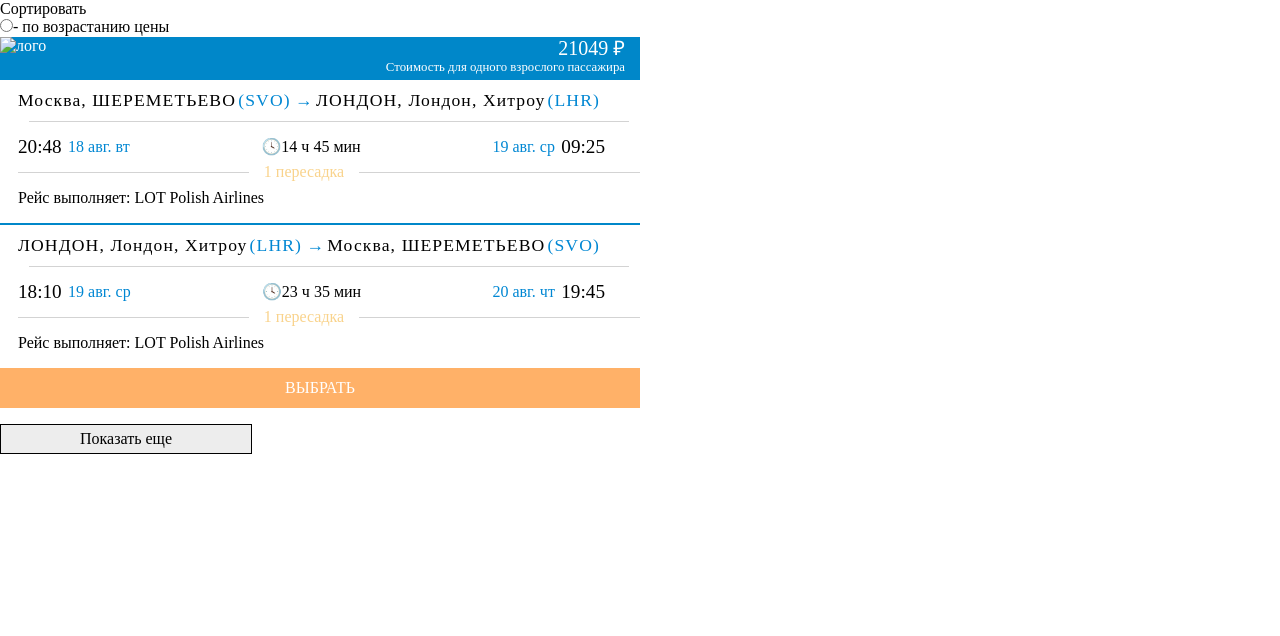
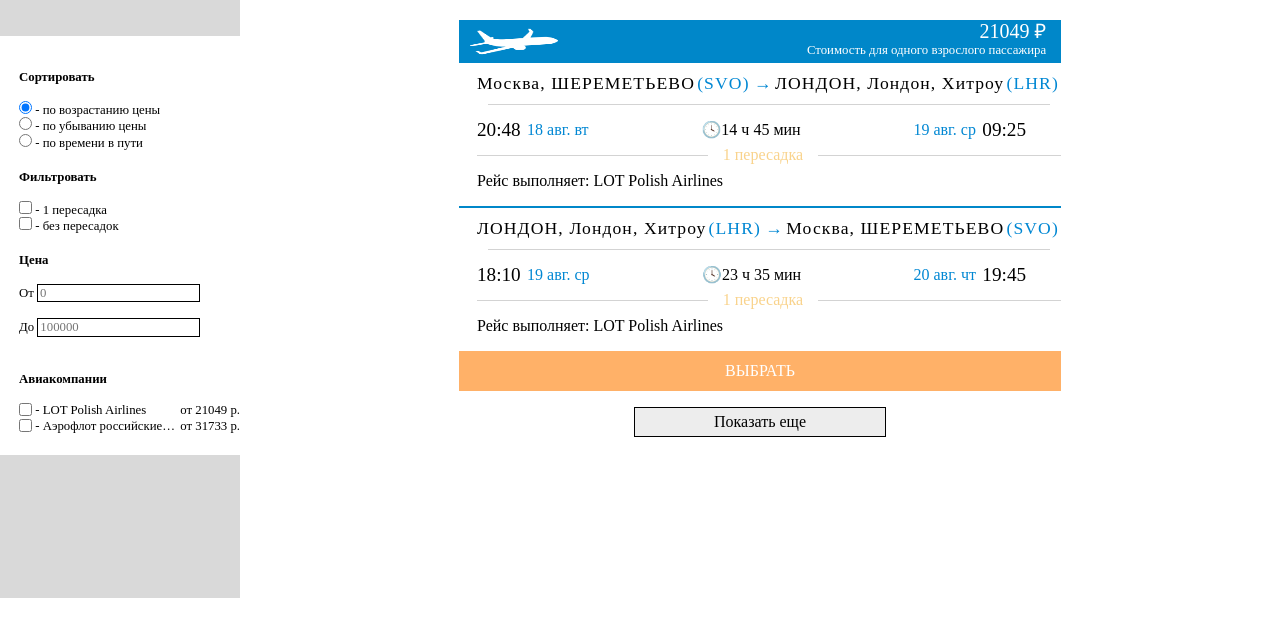
Before and after one commit to Elensmith/air-tickets-sort, a website built with webpack: page src/index.html in a window 1280 px wide. Built offline with nearby package versions, Linux system fonts and the light colour scheme.

Commit message:
блок сортировки, страница похожа на финал, для мобилок ничего пока нет

```diff
--- /dev/null
+++ b/src/blocks/main/main.css
@@ -0,0 +1,5 @@
+.main {
+  display: flex;
+  flex-direction: row;
+  justify-content: space-between;
+}
--- a/src/blocks/search-result/search-result__show-more.css
+++ b/src/blocks/search-result/__show-more/search-result__show-more.css
@@ -3,5 +3,5 @@
   height: 1.875rem;
   background-color: #EDEDED;
   border: solid black 1px;
-  margin-top: 1.125rem;;
+  margin-top: 1.125rem;
 }
--- /dev/null
+++ b/src/blocks/search-result/search__result.css
@@ -0,0 +1,9 @@
+@import url(./__show-more/search-result__show-more.css);
+
+.search-result {
+  display: flex;
+  flex-direction: column;
+  align-items: center;
+  margin: auto;
+  margin-top: 1.25rem;
+}
--- /dev/null
+++ b/src/blocks/sort/__avia/_input-first/sort__avia_input-first.css
@@ -0,0 +1,7 @@
+.sort__avia_input-first {
+  width:9.063rem;
+  /* height:50px; */
+  overflow:hidden;
+  text-overflow:ellipsis;
+  white-space: nowrap;
+}
--- /dev/null
+++ b/src/blocks/sort/__avia/_input-second/sort__avia_input-second.css
@@ -0,0 +1,7 @@
+.sort__avia_input-second {
+  width:9.063rem;
+  /* height:50px; */
+  overflow:hidden;
+  text-overflow:ellipsis;
+  white-space: nowrap;
+}
--- /dev/null
+++ b/src/blocks/sort/__avia/_inputs/sort__avia_inputs.css
@@ -0,0 +1,4 @@
+.sort__avia_inputs {
+  display: flex;
+  flex-direction: row;
+}
--- /dev/null
+++ b/src/blocks/sort/__avia/sort__avia.css
@@ -0,0 +1,10 @@
+@import url(./_input-first/sort__avia_input-first.css);
+@import url(./_input-second/sort__avia_input-second.css);
+@import url(./_inputs/sort__avia_inputs.css);
+
+.sort__avia {
+  display: flex;
+  flex-direction: column;
+  padding:  0 0 1.188rem 1.188rem;
+  background-color: white;
+}
--- /dev/null
+++ b/src/blocks/sort/__filter/sort__filter.css
@@ -0,0 +1,6 @@
+.sort__filter {
+  display: flex;
+  flex-direction: column;
+  padding:  0 0 1.188rem 1.188rem;
+  background-color: white;
+}
--- /dev/null
+++ b/src/blocks/sort/__price/_input/sort__price_input.css
@@ -0,0 +1,7 @@
+.sort__price_input {
+  border: black 1px solid;
+}
+
+.sort__price_input:first-child {
+margin-bottom: 1rem;
+}
--- /dev/null
+++ b/src/blocks/sort/__price/sort__price.css
@@ -0,0 +1,8 @@
+@import url(./_input/sort__price_input.css);
+
+.sort__price {
+  display: flex;
+  flex-direction: column;
+  padding:  0 0 1.188rem 1.188rem;
+  background-color: white;
+}
--- /dev/null
+++ b/src/blocks/sort/__sort/sort__sort.css
@@ -0,0 +1,6 @@
+.sort__sort {
+  display: flex;
+  flex-direction: column;
+  padding:  2.125rem 0 1.188rem 1.188rem;
+  background-color: white;
+}
--- /dev/null
+++ b/src/blocks/sort/__title/sort__title.css
@@ -0,0 +1,4 @@
+.sort__title {
+  font-weight: bold;
+  padding-bottom: 1rem;
+}
--- /dev/null
+++ b/src/blocks/sort/sort.css
@@ -0,0 +1,17 @@
+@import url(./__sort/sort__sort.css);
+@import url(./__avia/sort__avia.css);
+@import url(./__filter/sort__filter.css);
+@import url(./__price/sort__price.css);
+@import url(./__title/sort__title.css);
+
+.sort {
+  display: flex;
+  flex-direction: column;
+  max-width: 15.938rem;
+  font-size: 0.8em;
+  padding-left: 1.188rem;
+  background-color: #D9D9D9;
+  /* height: 39.938rem; */
+  padding: 2.25rem 0 8.938rem 0;
+
+}
--- /dev/null
+++ b/src/blocks/ticket/__air-logo/ticket__air-logo.css
@@ -0,0 +1,6 @@
+.ticket__air-logo {
+  width: 5.5rem;
+  height: 1.813rem;
+  align-self: center;
+  padding-left: 0.688rem;
+}
--- a/src/blocks/ticket/ticket.css
+++ b/src/blocks/ticket/ticket.css
@@ -18,6 +18,7 @@
 @import url(./__date/ticket__date.css);
 @import url(./__departure-time/ticket__departure-time.css);
 @import url(./__arrival-time/ticket__arrival-time.css);
+@import url(./__air-logo/ticket__air-logo.css);
 
 .ticket {
    max-width: 40rem;
--- a/src/index.html
+++ b/src/index.html
@@ -12,16 +12,46 @@
   <div class="root">
     <main class="main">
       <div class="sort">
-        <div class="sort__sort">
-          <div class="sort__title">Сортировать</div>
-          <input type="radio">- по возрастанию цены</input>
-        </div>
+        <form class="sort__sort">
+          <p class="sort__title">Сортировать</p>
+          <p><input type="radio" name="test" checked>&nbsp;- по возрастанию цены</input></p>
+          <p><input type="radio" name="test">&nbsp;- по убыванию цены</input></p>
+          <p><input type="radio" name="test">&nbsp;- по времени в пути</input></p>
+        </form>
+        <form class="sort__filter">
+          <p class="sort__title">Фильтровать</p>
+          <p><input type="checkbox" name="a">&nbsp;- 1 пересадка</input></p>
+          <p><input type="checkbox" name="a">&nbsp;- без пересадок</input></p>
+        </form>
+        <form class="sort__price">
+          <p class="sort__title">Цена</p>
+          <p>От&nbsp;<input class="sort__price_input" type="text" placeholder="0" name="a" pattern="[\d]"></input></p>
+          <p>До&nbsp;<input class="sort__price_input" type="text" placeholder="100000" name="a" pattern="[\d]"></input>
+          </p>
+        </form>
+        <form class="sort__avia">
+          <p class="sort__title">Авиакомпании</p>
+          <div class="sort__avia_inputs">
+            <p><input type="checkbox" name="a">
+            <p class="sort__avia_input-first">&nbsp;- LOT Polish Airlines</p></input>
+            <p>&nbsp;от&nbsp;</p>
+            <p class="sort__avia_price-first">21049 p.</p>
+            </p>
+          </div>
+          <div class="sort__avia_inputs">
+            <p><input type="checkbox" name="a">
+            <p class="sort__avia_input-second">&nbsp;- Аэрофлот российские авиалинии</p></input>
+            <p>&nbsp;от&nbsp;</p>
+            <p class="sort__avia_price-second">31733 p.</p>
+            </p>
+          </div>
+        </form>
       </div>
       <div class="search-result">
         <!-- <template class="ticket-template"> -->
         <div class="ticket">
           <div class="ticket__header">
-            <img class="ticket__air-logo" src="" alt="лого">
+            <img class="ticket__air-logo" src="<%=require('./images/plane2.png').default%>" alt="лого">
             <div class="ticket__price-box">
               <div class="ticket__price">21049 ₽</div>
               <p class="ticket__person">Стоимость для одного взрослого пассажира</p>
--- a/src/style.css
+++ b/src/style.css
@@ -1,3 +1,5 @@
-@import  url(./vendor/normalize.css);
+@import url(./vendor/normalize.css);
 @import url(./blocks/ticket/ticket.css);
-@import url(./blocks/search-result/search-result__show-more.css);
+@import url(./blocks/search-result/search__result.css);
+@import url(./blocks/main/main.css);
+@import url(./blocks/sort/sort.css);
```
Also changed, not shown: src/images/plane1.png (added), src/images/plane2.png (added).
